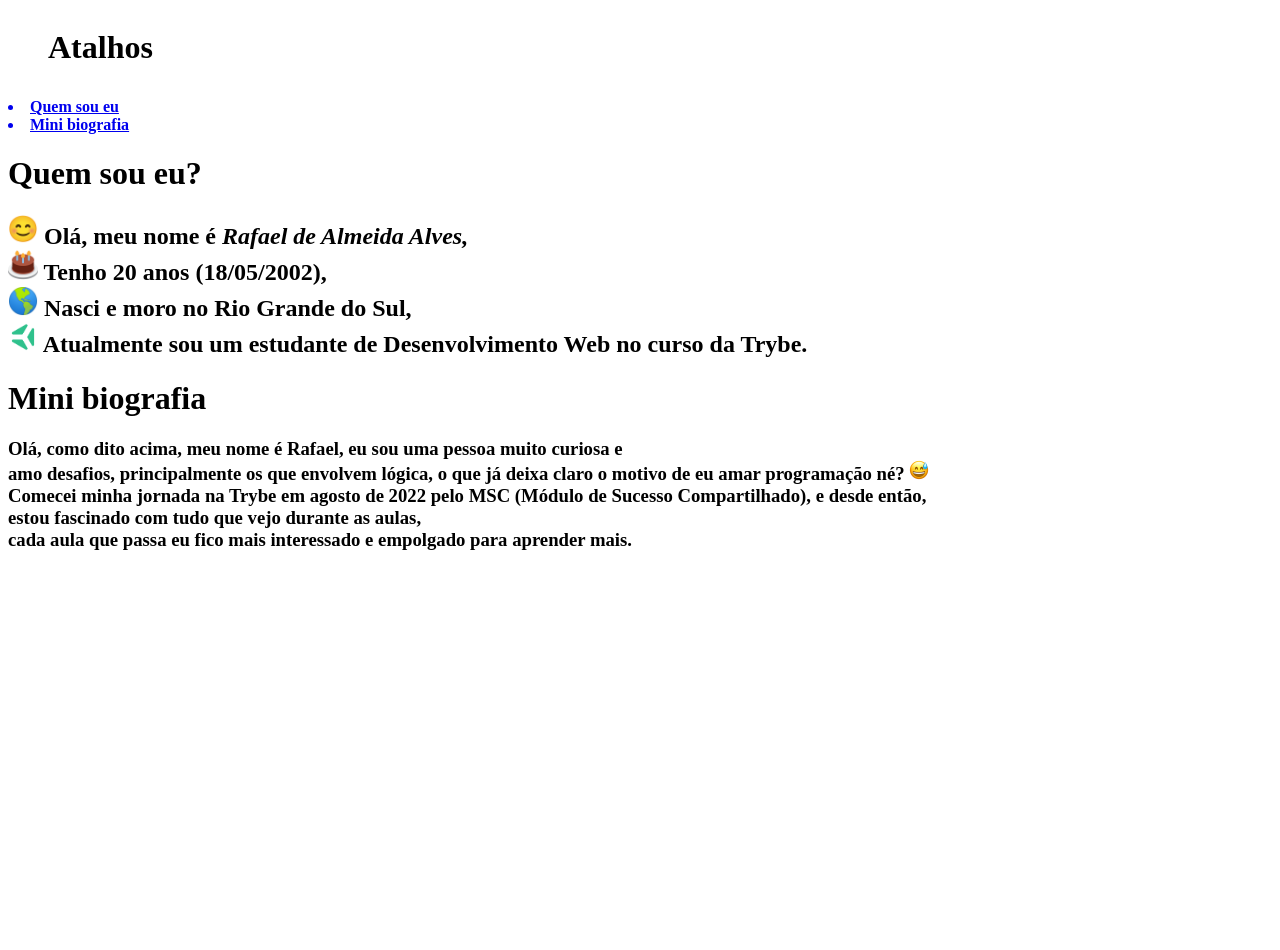
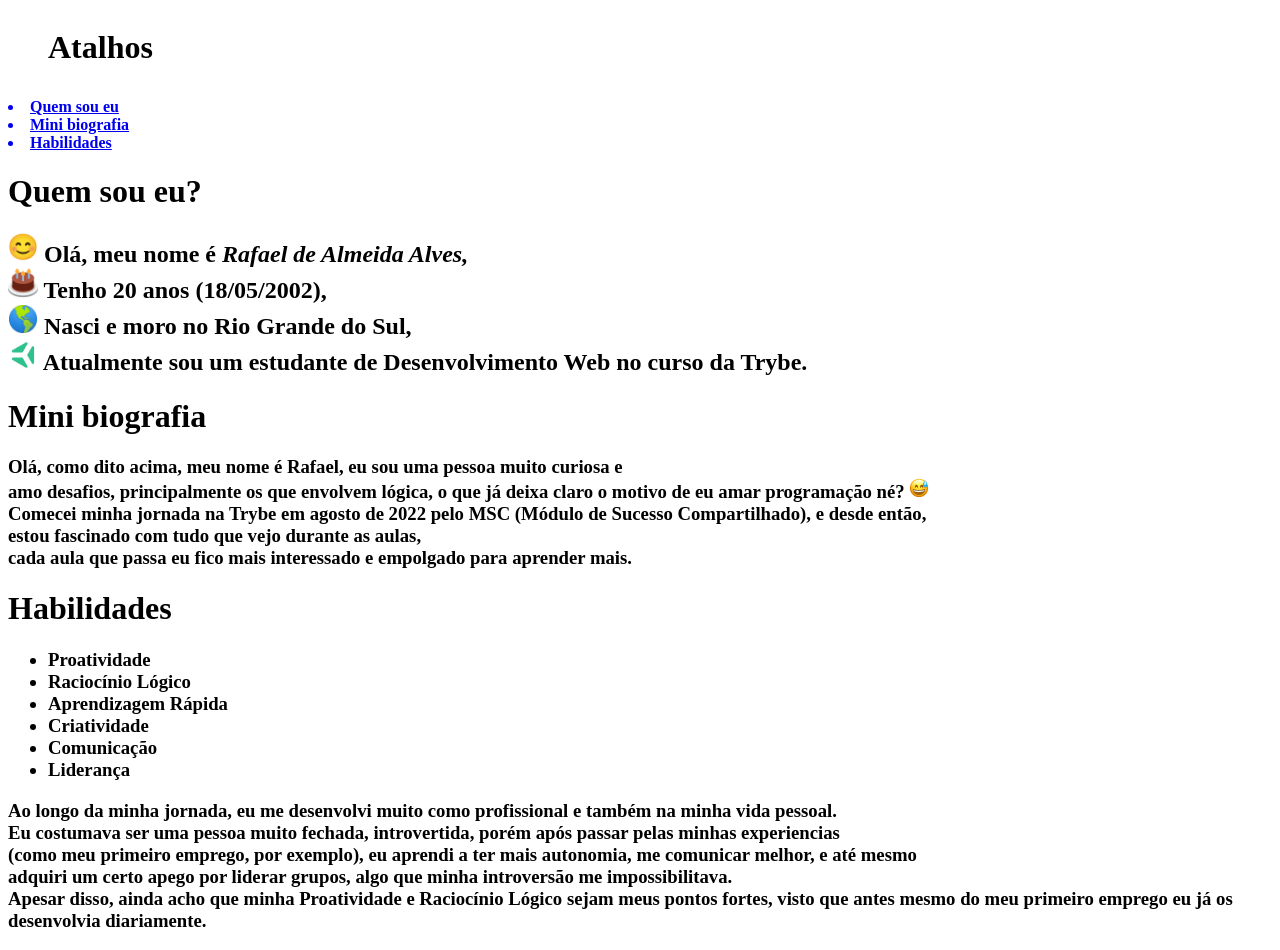
Before and after one commit to RafaAAlves/RafaAAlves.github.io, a plain HTML site: page index.html in a window 1280 px wide. Shown: the part 29-979 px from the top of the page. Before the commit the page ends 800 px from the top, so only its background shows below. Drawn offline with Linux system fonts and the light colour scheme.

Commit message:
adicionado aba habilidades

```diff
--- a/index.html
+++ b/index.html
@@ -12,7 +12,7 @@
     <h1>  <ul>Atalhos</ul>  </h1>
     <a href="Quem sou eu?">  <li><strong>Quem sou eu</strong></li>  <a>
     <a href="MiniBio">  <li><strong>Mini biografia</strong></li>  <a>
-
+    <a href="Habilidades">  <li><strong>Habilidades</strong></li>  <a>
   <h1 id="Quem sou eu?">Quem sou eu?</h1>
     <h2>     <img src="Imagens/Sorriso.png"  width="30"> Olá, meu nome é <i>Rafael de Almeida Alves,</i>
         <br> <img src="Imagens/Bolo de aniversário.png"  width="30"> Tenho 20 anos (18/05/2002),
@@ -20,13 +20,30 @@
         <br> <img src="Imagens/TRYBE logo.png"  width="30"> Atualmente sou um estudante de Desenvolvimento Web no curso da Trybe. </h2>
 
   <h1 id="MiniBio">Mini biografia</h1>
-  <h3>Olá, como dito acima, meu nome é Rafael, eu sou uma pessoa muito curiosa e <br>
+    <h3>Olá, como dito acima, meu nome é Rafael, eu sou uma pessoa muito curiosa e <br>
     amo desafios, principalmente os que envolvem lógica, o que já deixa claro o motivo de eu amar programação né? <img src="Imagens/Sorriso com gota.png" width="20"> <br>
 
      Comecei minha jornada na Trybe em agosto de 2022 pelo MSC (Módulo de Sucesso Compartilhado), e desde então, <br> estou fascinado com tudo que vejo durante as aulas, <br>
      cada aula que passa eu fico mais interessado e empolgado para aprender mais.
 
-</h3>
+    </h3>
 
+<h1 id="Habilidades">Habilidades</h1>
+    <h3>
+        <ul>
+            <li>Proatividade</li>
+            <li>Raciocínio Lógico</li>
+            <li>Aprendizagem Rápida</li>
+            <li>Criatividade</li>
+            <li>Comunicação</li>
+            <li>Liderança</li>
+        </ul>
+        Ao longo da minha jornada, eu me desenvolvi muito como profissional e também na minha vida pessoal. <br>
+        Eu costumava ser uma pessoa muito fechada, introvertida, porém após passar pelas minhas experiencias <br>
+        (como meu primeiro emprego, por exemplo), eu aprendi a ter mais autonomia, me comunicar melhor, e até mesmo <br>
+        adquiri um certo apego por liderar grupos, algo que minha introversão me impossibilitava.
+        <br>
+        Apesar disso, ainda acho que minha Proatividade e Raciocínio Lógico sejam meus pontos fortes, visto que antes mesmo do meu primeiro emprego eu já os desenvolvia diariamente.
+    </h3>
 </body>
 </html>
```
